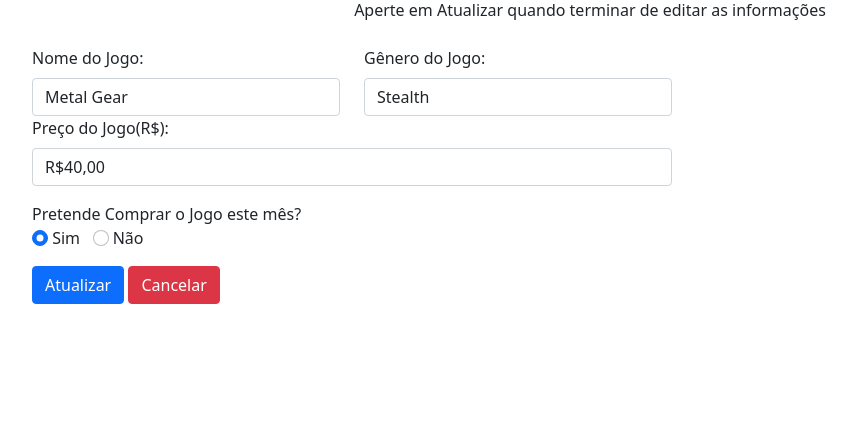
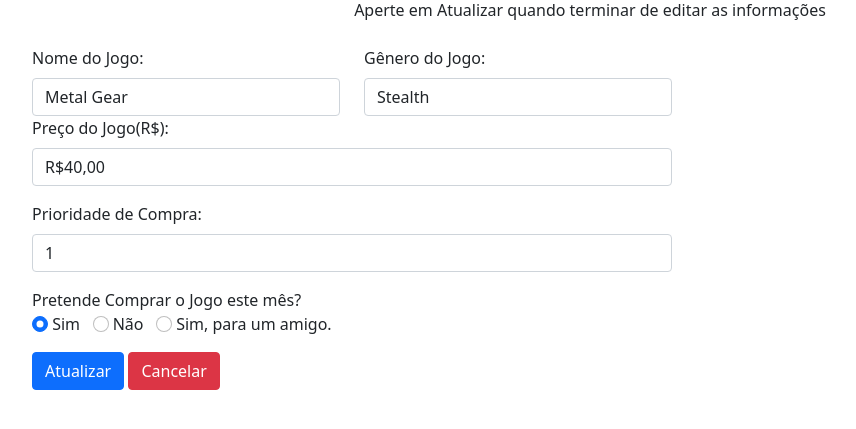
Before and after one commit to RealTastes/BancoPendragon, a PHP site: page /edit.php?id=7 in a window 1280 px wide. Shown: the part 150-579 px from the top of the page, without its empty margins (50-906 px from the left). Run offline with PHP 8.4, Linux system fonts and the light colour scheme; data comes from the database, SQL or seed files in the repository; data that the repository does not hold is empty.

Commit message:
Atualização edit.php
Adição do campo de "prioridade" na edição.

```diff
--- a/edit.php
+++ b/edit.php
@@ -6,9 +6,10 @@ if(isset($_POST['submit'])) {
     $nome_jogo =  $_POST['nome_jogo'];
     $genero_jogo =  $_POST['genero_jogo'];
     $preco_jogo =  $_POST['preco_jogo'];
+    $prioridade =  $_POST['prioridade'];
     $pretende_comprar =  $_POST['pretende_comprar'];
 
-    $sql = "UPDATE `crud` SET `nome_jogo`='$nome_jogo',`genero_jogo`='$genero_jogo',`preco_jogo`='$preco_jogo',`pretende_comprar`='$pretende_comprar'
+    $sql = "UPDATE `crud` SET `nome_jogo`='$nome_jogo',`genero_jogo`='$genero_jogo',`preco_jogo`='$preco_jogo',`prioridade`='$prioridade',`pretende_comprar`='$pretende_comprar'
     WHERE id=$id";
 
     $result = mysqli_query($conn, $sql);
@@ -85,6 +86,12 @@ if(isset($_POST['submit'])) {
                     value="<?php echo $row['preco_jogo'] ?>">
                 </div>
 
+                <div class="mb-3">
+                    <label class="form-label">Prioridade de Compra:</label>
+                    <input type="text" class="form-control" name="prioridade"
+                    value="<?php echo $row['prioridade'] ?>">
+                </div>
+
                 <div class="form-group mb-3">
                     <label>Pretende Comprar o Jogo este mês?</label> &nbsp; <br>
                     <input type="radio" class="form-check-input" name="pretende_comprar"
@@ -94,6 +101,10 @@ if(isset($_POST['submit'])) {
                     <input type="radio" class="form-check-input" name="pretende_comprar"
                     id="nao" value="nao"<?php echo ($row['pretende_comprar']=='nao')? "checked":""; ?>>
                     <label for="nao" class="form-input-label">Não</label>
+                    &nbsp;
+                    <input type="radio" class="form-check-input" name="pretende_comprar"
+                    id="para amigo" value="para amigo"<?php echo ($row['pretende_comprar']=='para amigo')? "checked":""; ?>>
+                    <label for="para amigo" class="form-input-label">Sim, para um amigo.</label>
                 </div>
 
                 <div>
```
